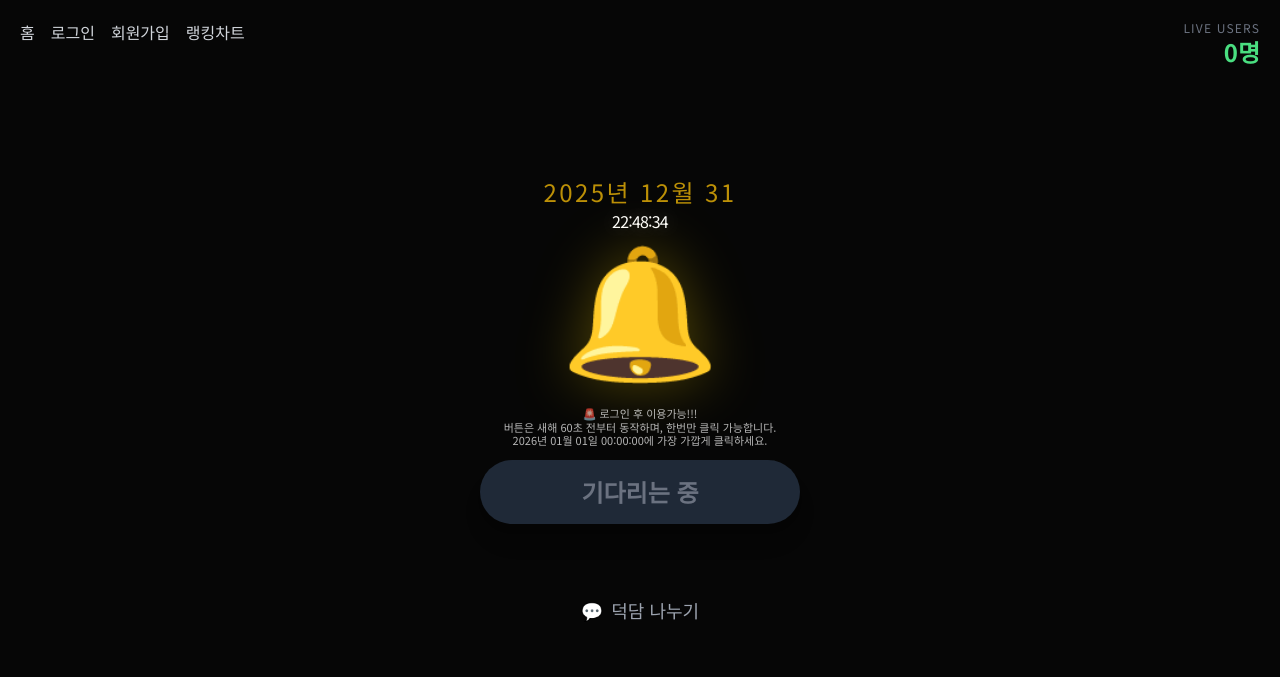
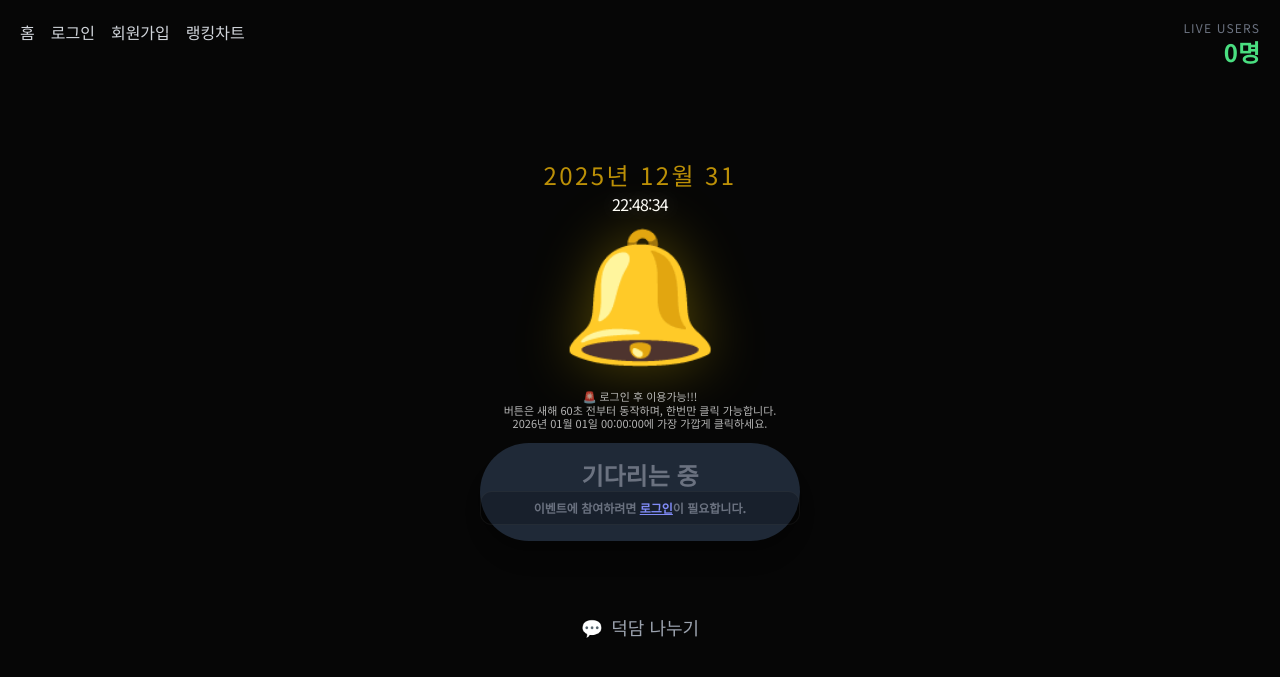
Before and after one commit to dskim6797/project_useless_but_interesting, a Django app: page / in a window 1280 px wide. Shown: the top 677 px of the page. Run offline with Django 5.2, Linux system fonts and the light colour scheme; data that the repository does not hold is empty; some libraries are stand-ins or nearby versions.

Commit message:
chore: Add login guide text for using service

```diff
--- a/new_year_bell/templates/index.html
+++ b/new_year_bell/templates/index.html
@@ -86,6 +86,9 @@
             <button id="strikeBtn" disabled
                 class="w-full bg-yellow-600 hover:bg-yellow-500 disabled:bg-gray-800 disabled:text-gray-500 text-white font-bold py-4 rounded-full text-xl md:text-2xl transition-all shadow-xl">
                 기다리는 중
+                <div class="flex-1 bg-black/20 border border-white/5 rounded-xl px-4 py-2 text-gray-500 text-center text-xs">
+                    이벤트에 참여하려면 <a href="{% url 'login' %}" class="text-indigo-400 underline">로그인</a>이 필요합니다.
+                </div>
             </button>
             <br>
             <!-- 채팅창 열기 버튼 (text-base md:text-lg로 글자 크기 상향 조정) -->
```
